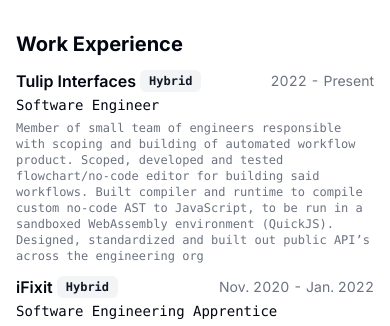
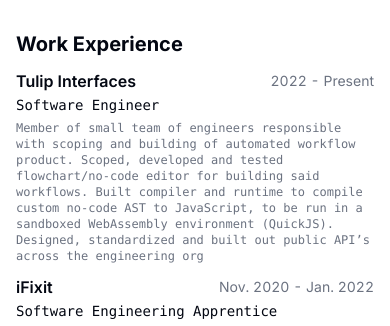
Before and after one commit to GrantMatejka/website, a Next.js app: page / in a window 390 px wide. Shown: the part 410-736 px from the top of the page. Built offline with nearby package versions, Linux system fonts and the light colour scheme.

Commit message:
badges only on bigger screens

```diff
--- a/src/app/page.tsx
+++ b/src/app/page.tsx
@@ -126,7 +126,7 @@
                       {work.company}
                     </a>
 
-                    <span className="inline-flex gap-x-1">
+                    <span className="invisible inline-flex gap-x-1 md:visible">
                       {work.badges.map((badge) => (
                         <Badge
                           variant="secondary"
```
